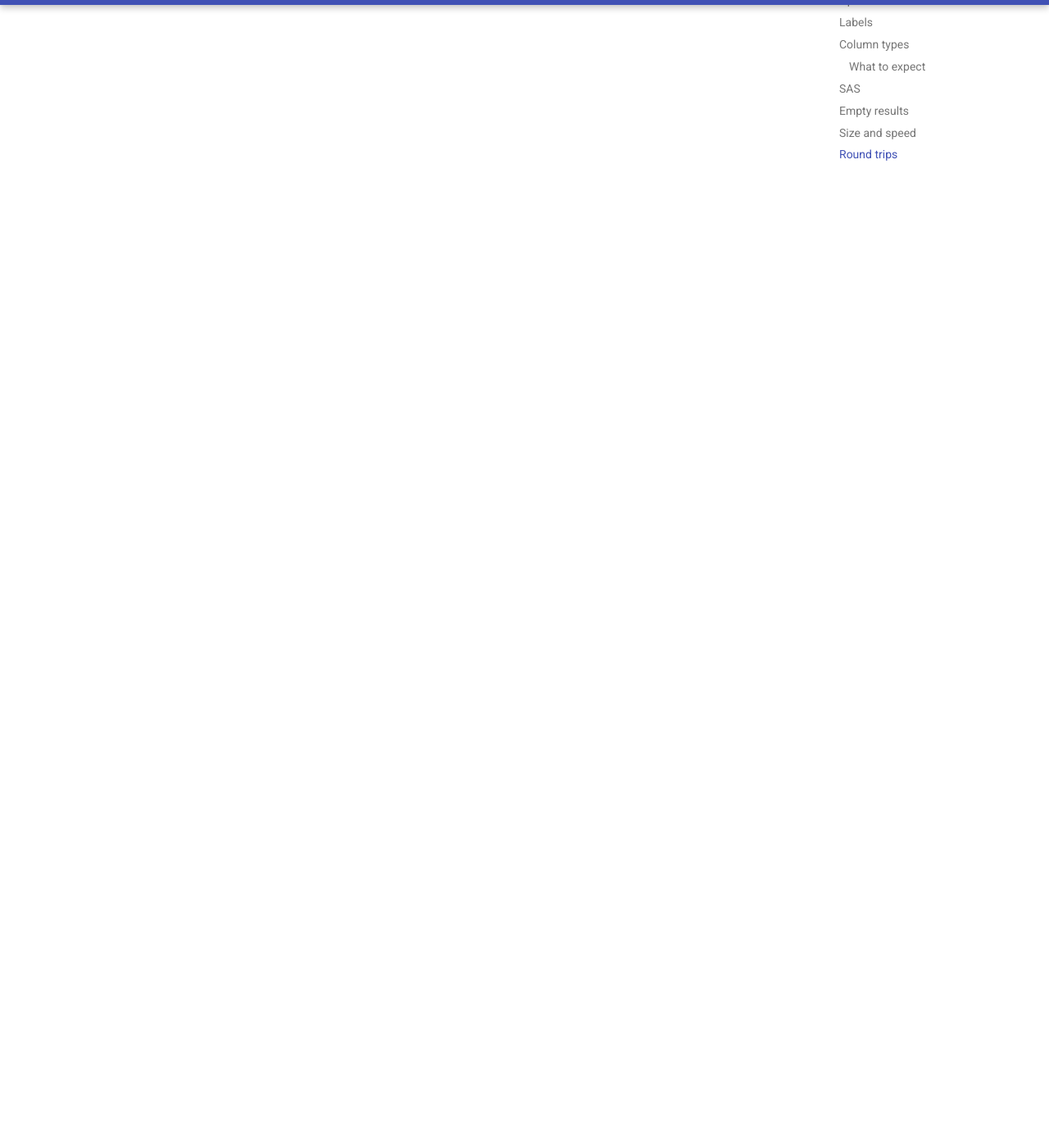
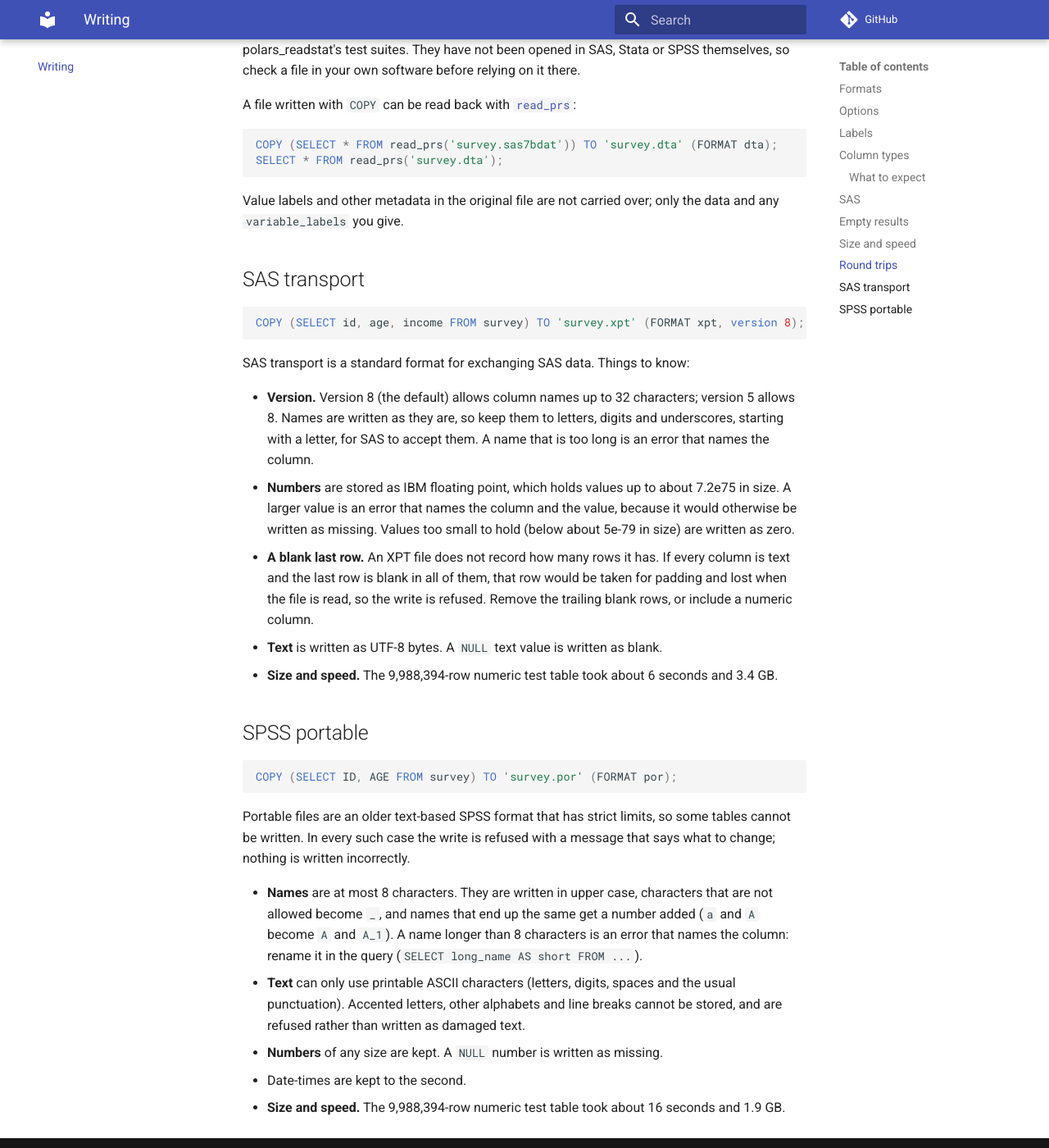
Before and after one commit to jrothbaum/duckdb_prs, an MkDocs documentation site: the page built from docs/write.md, in a window 1280 px wide and 1400 px high, scrolled down 4320 px. Shown: the whole window at 82% size. Built offline with MkDocs 1.6.1 and Material for MkDocs 9.7.7, drawn with Linux system fonts in a browser that asks for light colours; comment, search, counter and statistics services are not loaded; some of the changed text lies outside the part shown.

Commit message:
Document SAS transport and SPSS portable; show read timings in the README
Add the two formats to the reading and writing pages, with their limits, and put
them last throughout since they are rarely used (especially for writing). The
README now shows the whole-file read timings for all seven benchmark files, with
the full benchmarks page still linked.

Co-Authored-By: Claude Sonnet 5.5 <noreply@anthropic.com>

````diff
--- a/docs/write.md
+++ b/docs/write.md
@@ -23,8 +23,10 @@ TO 'adults.dta' (FORMAT dta);
 | `sav` | SPSS `.sav` | |
 | `zsav` | SPSS `.sav` with compression turned on | |
 | `sas_csv` | A SAS import bundle | A data file (`.csv`) and a `.sas` script that loads it. See [SAS](#sas). |
+| `xpt` | SAS transport `.xpt` | See [SAS transport](#sas-transport). |
+| `por` | SPSS portable `.por` | See [SPSS portable](#spss-portable). |
 
-The format is chosen from the file name when it ends in `.dta`, `.sav` or `.zsav`, so `COPY survey TO 'survey.dta'` works without `FORMAT`. For `sas_csv`, and for any other file name, give the format. Files can only be written to a local path, not to S3 or other remote locations.
+The format is chosen from the file name when it ends in `.dta`, `.sav`, `.zsav`, `.xpt` or `.por`, so `COPY survey TO 'survey.dta'` works without `FORMAT`. For `sas_csv`, and for any other file name, give the format. Files can only be written to a local path, not to S3 or other remote locations.
 
 ## Options
 
@@ -39,6 +41,9 @@ Options go in the parentheses after the format: `(FORMAT dta, compress true)`.
 | `library` | `sas_csv` | none | SAS library to save the dataset in. If not set, the dataset goes to `WORK`. |
 | `gzip` | `sas_csv` | `false` | Write `<name>.csv.gz` instead of `<name>.csv`. Needs SAS 9.4 Maintenance 5 or later to read. |
 | `delete_csv_on_import` | `sas_csv` | `false` | The script deletes the data file after SAS has loaded it. |
+| `version` | `xpt` | `8` | SAS transport version, `5` or `8`. |
+| `table_name` | `xpt` | none | Name of the table inside the file. |
+| `file_label` | `xpt`, `por` | none | A label for the whole file. |
 
 An option that does not exist for the format is an error that lists the options you can use.
 
@@ -117,6 +122,8 @@ If a result is too large to write in one go, write it as several files, each fro
 
 ## Round trips
 
+The files this writes are checked by reading them back with `read_prs`, for every small test file in polars_readstat's test suites. They have not been opened in SAS, Stata or SPSS themselves, so check a file in your own software before relying on it there.
+
 A file written with `COPY` can be read back with [`read_prs`](read.md):
 
 ```sql
@@ -125,3 +132,31 @@ SELECT * FROM read_prs('survey.dta');
 ```
 
 Value labels and other metadata in the original file are not carried over; only the data and any `variable_labels` you give.
+
+## SAS transport
+
+```sql
+COPY (SELECT id, age, income FROM survey) TO 'survey.xpt' (FORMAT xpt, version 8);
+```
+
+SAS transport is a standard format for exchanging SAS data. Things to know:
+
+- **Version.** Version 8 (the default) allows column names up to 32 characters; version 5 allows 8. Names are written as they are, so keep them to letters, digits and underscores, starting with a letter, for SAS to accept them. A name that is too long is an error that names the column.
+- **Numbers** are stored as IBM floating point, which holds values up to about 7.2e75 in size. A larger value is an error that names the column and the value, because it would otherwise be written as missing. Values too small to hold (below about 5e-79 in size) are written as zero.
+- **A blank last row.** An XPT file does not record how many rows it has. If every column is text and the last row is blank in all of them, that row would be taken for padding and lost when the file is read, so the write is refused. Remove the trailing blank rows, or include a numeric column.
+- **Text** is written as UTF-8 bytes. A `NULL` text value is written as blank.
+- **Size and speed.** The 9,988,394-row numeric test table took about 6 seconds and 3.4 GB.
+
+## SPSS portable
+
+```sql
+COPY (SELECT ID, AGE FROM survey) TO 'survey.por' (FORMAT por);
+```
+
+Portable files are an older text-based SPSS format that has strict limits, so some tables cannot be written. In every such case the write is refused with a message that says what to change; nothing is written incorrectly.
+
+- **Names** are at most 8 characters. They are written in upper case, characters that are not allowed become `_`, and names that end up the same get a number added (`a` and `A` become `A` and `A_1`). A name longer than 8 characters is an error that names the column: rename it in the query (`SELECT long_name AS short FROM ...`).
+- **Text** can only use printable ASCII characters (letters, digits, spaces and the usual punctuation). Accented letters, other alphabets and line breaks cannot be stored, and are refused rather than written as damaged text.
+- **Numbers** of any size are kept. A `NULL` number is written as missing.
+- Date-times are kept to the second.
+- **Size and speed.** The 9,988,394-row numeric test table took about 16 seconds and 1.9 GB.
````
Also changed, not shown: README.md (+18 -14 lines), docs/index.md (+1 -1 lines), docs/read.md (+17 -6 lines).
